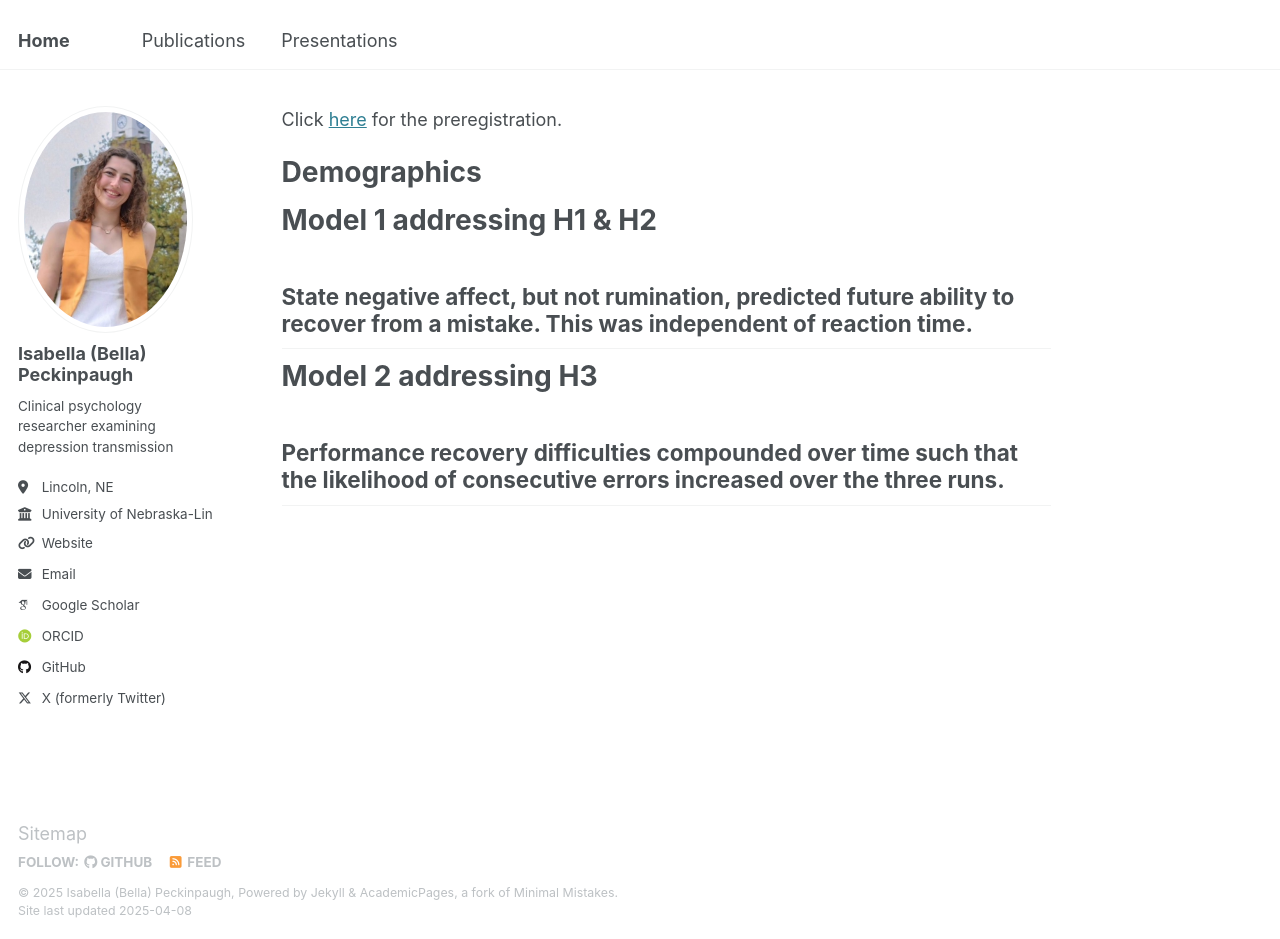
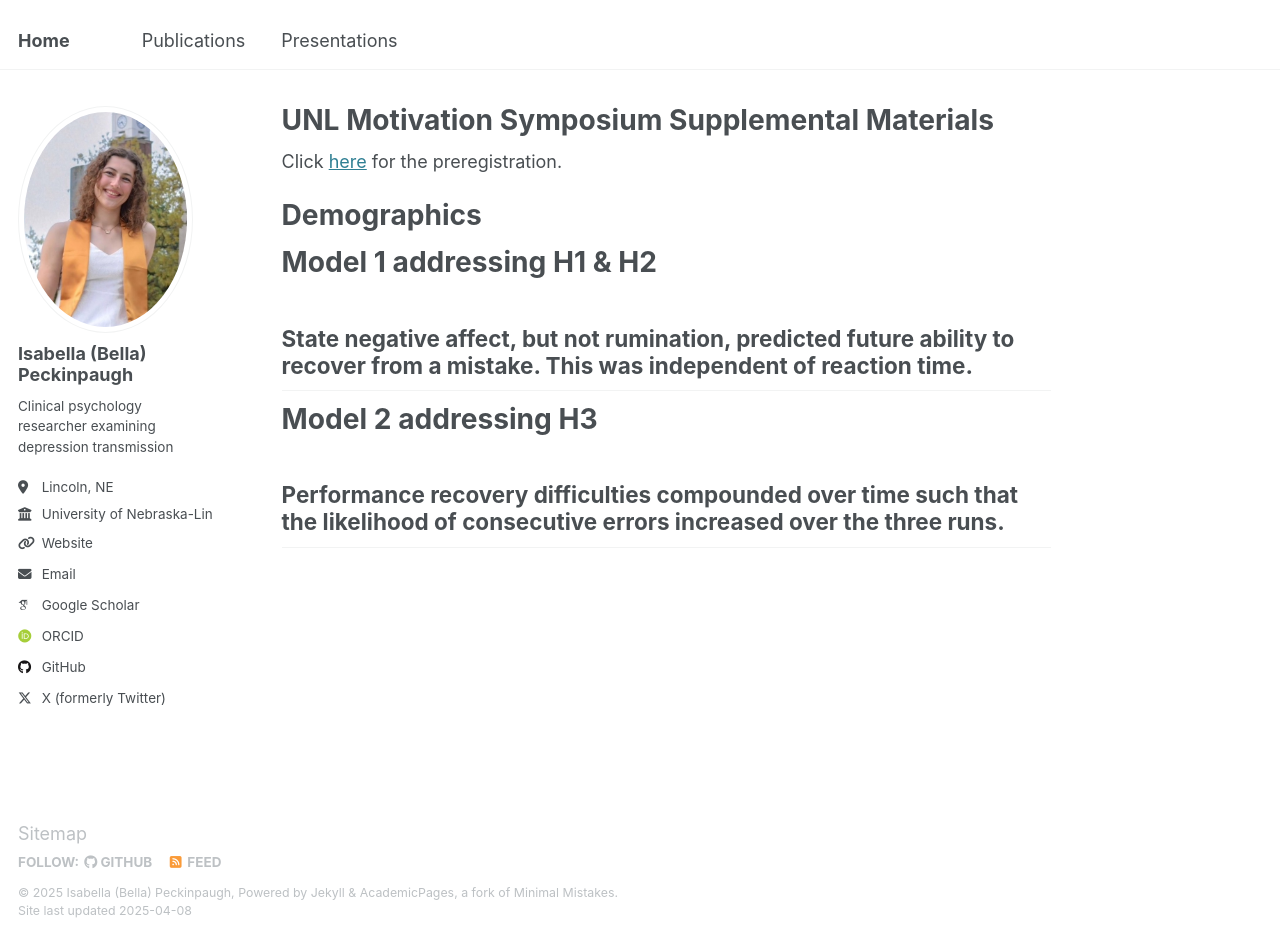
Before and after one commit to bellapeckinpaugh/bellapeckinpaugh.github.io, a Jekyll site: the page built from _pages/Motivation_Symposium_25.md, in a window 1280 px wide and 939 px high. Built offline with Jekyll 4.4.1, drawn with Linux system fonts in a browser that asks for light colours; some web fonts are replaced; our own code applies the rules of GitHub Pages for plain Markdown files.

Commit message:
Update Motivation_Symposium_25.md

```diff
--- a/_pages/Motivation_Symposium_25.md
+++ b/_pages/Motivation_Symposium_25.md
@@ -1,3 +1,9 @@
+---
+permalink: /Motivation25
+title: "UNL Motivation Symposium Supplemental Materials"
+author_profile: TRUE
+---
+
 Click
 [here](https://osf.io/549kd/?view_only=042eb855e1ca4e1782c826e0ee58642b)
 for the preregistration.
```
